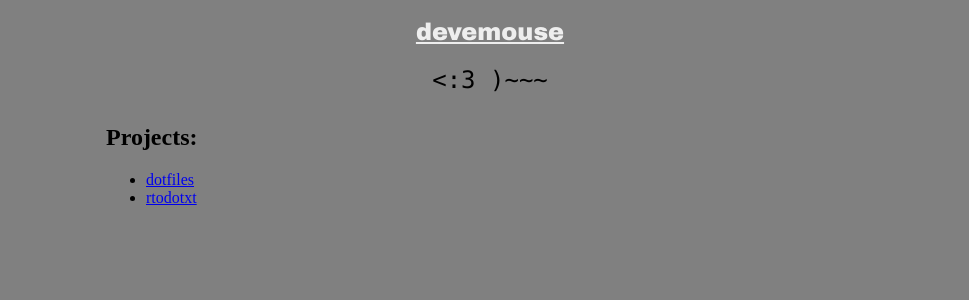
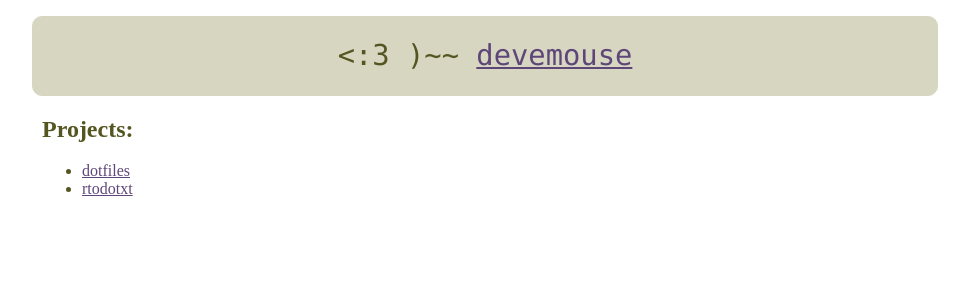
Before and after one commit to devemouse/devemouse.github.com, a Jekyll site: the page built from index.html, in a window 1280 px wide. Shown: the top 300 px of the page, without its empty margins (150-1119 px from the left). Built offline with Jekyll 4.4.1, drawn with Linux system fonts in a browser that asks for light colours; Markdown is read by kramdown in place of the engine named in the settings.

Commit message:
some color changes

```diff
--- a/_config.yml
+++ b/_config.yml
@@ -1,5 +1,5 @@
 safe:        false
-auto:        false
+auto:        true
 server:      false
 server_port: 4000
 
--- a/_includes/header.html
+++ b/_includes/header.html
@@ -1,2 +1,2 @@
-<div class="title"><a href="https://github.com/devemouse" class="title"> devemouse </a></div>
-<div class="mouse">&lt;:3 )~~~</div>
+<br/>
+<div class="title"><span class="mouse">&lt;:3 )~~ </span><a href="https://github.com/devemouse" class="title"> devemouse </a></div>
--- a/css/screen.css
+++ b/css/screen.css
@@ -1,30 +1,30 @@
 body {
+   color:#555522;
    margin-left:auto;
    margin-right:auto;
-   width:60%;
+   min-width:700px;
+   width:70%;
 }
+
 div.title {
    text-align:center;
    vertical-align:center;
    line-height:200%;
-   font-size:150%;
-   font-family:"Arial Black", Gadget, serif;
-   text-shadow:grey;
-}
-div.mouse {
-   text-align:center;
-   vertical-align:center;
-   line-height:200%;
-   font-size:150%;
+   font-size:180%;
    font-family:"Lucida Console", Monaco, monospace;
    text-shadow:grey;
+   color:#555522;
+
+   padding: 10px 10px 10px 10px;
+   background: #D6D6C1;
+   margin-top: -10px;
+   margin-left: -10px;
+   border: 1px solid #D6D6C1;
+   -webkit-border-radius: 10px;
+   -moz-border-radius: 10px;
 }
-a.title:link {color:#EEEEEE;}    /* unvisited link */
-a.title:visited {color:#DDDDDD;} /* visited link */
-a.title:hover {color:#CCCCCC;}   /* mouse over link */
-a.title:active {color:#BBBBBB;}  /* selected link */
 
-body
-{
-   background-color:grey;
-}
+a:link {color:#5F4679;}    /* unvisited link */
+a:visited {color:#364F89;} /* visited link */
+a:hover {color:#4F4F4F;}   /* mouse over link */
+a:active {color:#555522;}  /* selected link */
```
